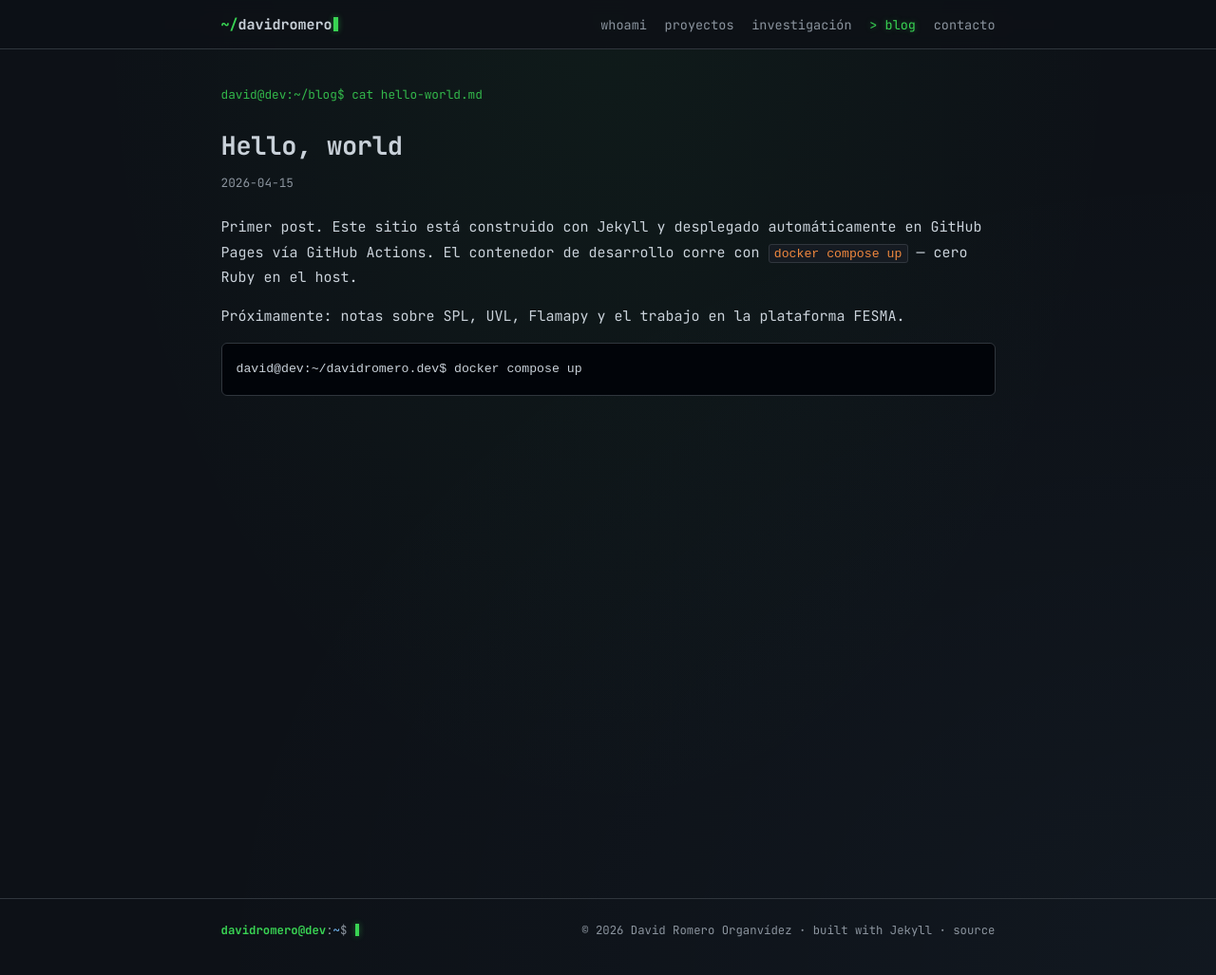
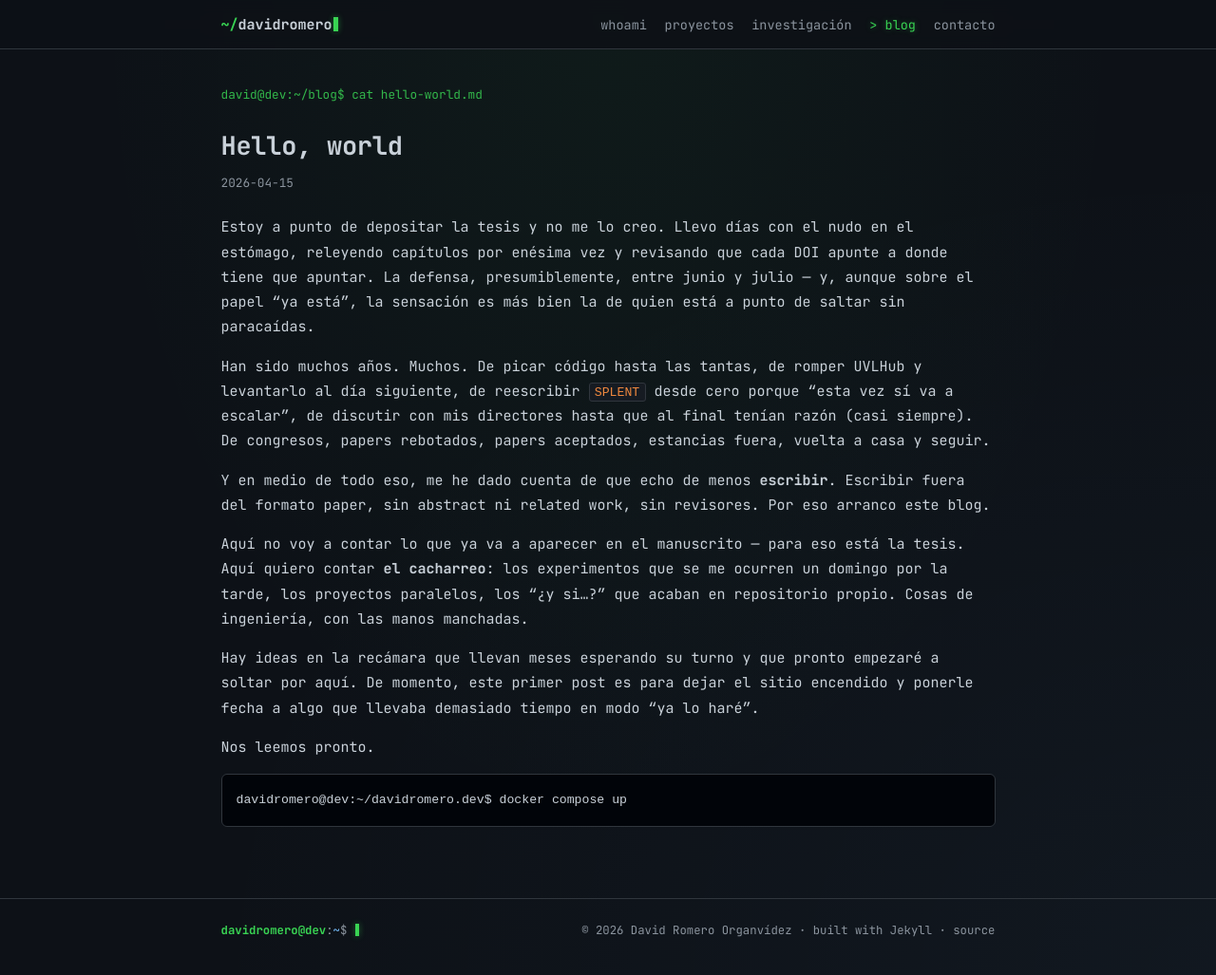
Before and after one commit to drorganvidez/davidromero.dev, a Jekyll site: the page built from _posts/2026-04-15-hello-world.md, in a window 1280 px wide and 1027 px high. Shown: the whole window at 95% size. Built offline with Jekyll 4.4.1, drawn with Linux system fonts in a browser that asks for light colours.

Commit message:
feat: Entrada de blog

````diff
--- a/_posts/2026-04-15-hello-world.md
+++ b/_posts/2026-04-15-hello-world.md
@@ -3,12 +3,34 @@ title: "Hello, world"
 date: 2026-04-15
 ---
 
-Primer post. Este sitio está construido con Jekyll y desplegado
-automáticamente en GitHub Pages vía GitHub Actions. El contenedor de
-desarrollo corre con `docker compose up` — cero Ruby en el host.
+Estoy a punto de depositar la tesis y no me lo creo. Llevo días con el nudo en
+el estómago, releyendo capítulos por enésima vez y revisando que cada DOI
+apunte a donde tiene que apuntar. La defensa, presumiblemente, entre junio y julio — y, aunque sobre el
+papel "ya está", la sensación es más bien la de quien está a punto de saltar
+sin paracaídas.
 
-Próximamente: notas sobre SPL, UVL, Flamapy y el trabajo en la plataforma FESMA.
+Han sido muchos años. Muchos. De picar código hasta las tantas, de romper
+UVLHub y levantarlo al día siguiente, de reescribir `SPLENT` desde cero porque
+"esta vez sí va a escalar", de discutir con mis directores hasta que al final
+tenían razón (casi siempre). De congresos, papers rebotados, papers aceptados,
+estancias fuera, vuelta a casa y seguir.
+
+Y en medio de todo eso, me he dado cuenta de que echo de menos **escribir**.
+Escribir fuera del formato paper, sin abstract ni related work, sin revisores.
+Por eso arranco este blog.
+
+Aquí no voy a contar lo que ya va a aparecer en el manuscrito — para eso está
+la tesis. Aquí quiero contar **el cacharreo**: los experimentos que se me
+ocurren un domingo por la tarde, los proyectos paralelos, los "¿y si…?" que
+acaban en repositorio propio. Cosas de ingeniería, con las manos manchadas.
+
+Hay ideas en la recámara que llevan meses esperando su turno y que pronto
+empezaré a soltar por aquí. De momento, este primer post es para dejar el
+sitio encendido y ponerle fecha a algo que llevaba demasiado tiempo en modo
+"ya lo haré".
+
+Nos leemos pronto.
 
 ```bash
-david@dev:~/davidromero.dev$ docker compose up
+davidromero@dev:~/davidromero.dev$ docker compose up
 ```
````
